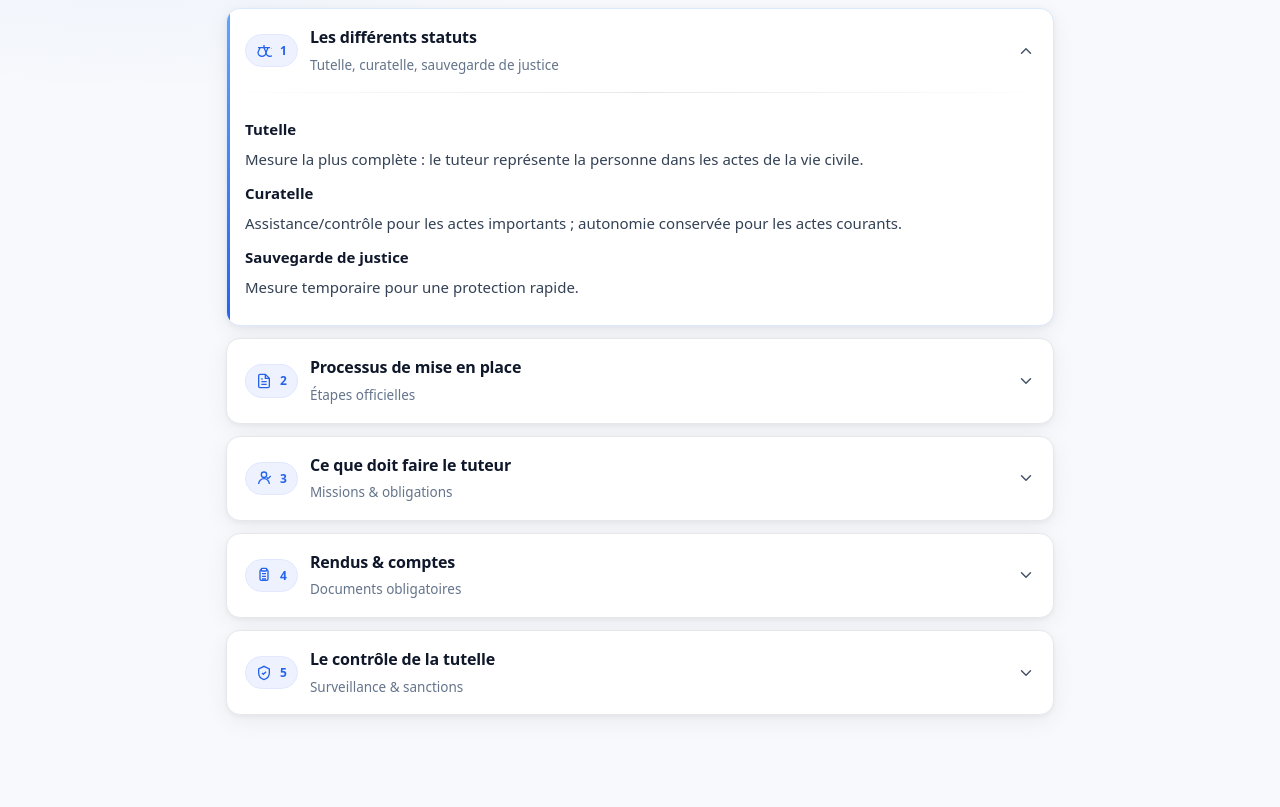
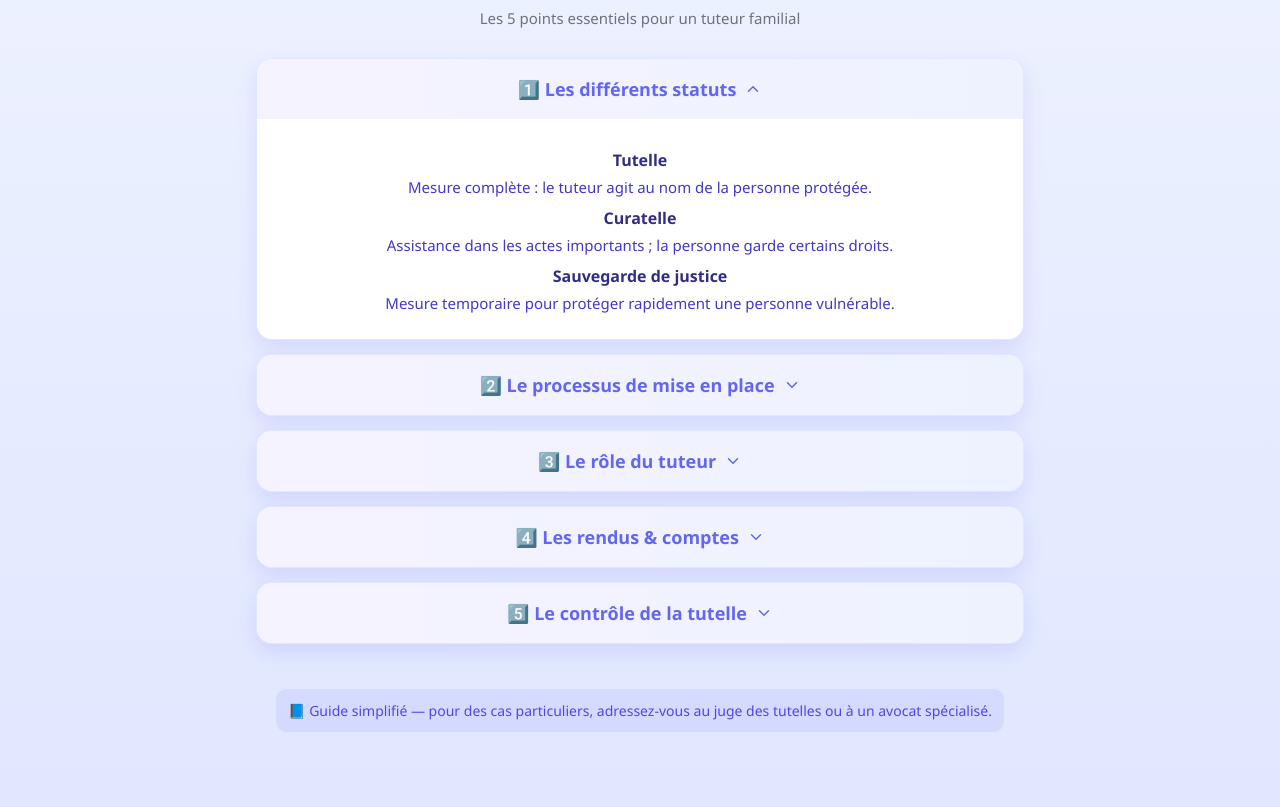
Before and after one commit to Wayz69/gestionadmin, a plain HTML site: page index.html in a window 1280 px wide. Shown: the part 115-922 px from the top of the page. Drawn offline with Linux system fonts and the light colour scheme.

Commit message:
Update index.html

```diff
--- a/index.html
+++ b/index.html
@@ -6,246 +6,225 @@
   <title>Tutelle — 5 points essentiels</title>
   <meta name="description" content="Statuts, processus, missions, rendus et contrôle pour tuteur familial." />
   <style>
-    /* ===== Design tokens (clair & propre) ===== */
+    /* ==== Style global ==== */
     :root{
-      --bg:#f7f9fc;          /* fond très léger */
-      --panel:#ffffff;       /* cartes */
-      --text:#0f172a;        /* slate-900 */
-      --muted:#64748b;       /* slate-500 */
-      --primary:#2563eb;     /* bleu */
-      --primary-contrast:#eef2ff;
-      --border:#e5e7eb;
-      --ring:#93c5fd;
-      --radius:14px;
-      --shadow:0 6px 24px rgba(15,23,42,.06), 0 2px 6px rgba(15,23,42,.05);
+      --bg:#eef2ff; /* fond violet très clair */
+      --panel:#ffffff;
+      --text:#1e1b4b; /* violet profond */
+      --muted:#6b7280;
+      --primary:#6366f1; /* bleu-violet */
+      --border:#e0e7ff;
+      --shadow:0 8px 20px rgba(99,102,241,.15);
+      --radius:16px;
+    }
+    *{box-sizing:border-box}
+    body{
+      margin:0;
+      background:linear-gradient(180deg,#eef2ff 0%,#e0e7ff 100%);
+      font-family:"Segoe UI", system-ui, sans-serif;
+      color:var(--text);
+      -webkit-font-smoothing:antialiased;
+      text-align:center;
+    }
+    h1{
+      margin-top:30px;
+      font-size:clamp(24px,4vw,36px);
+      letter-spacing:-0.02em;
+      color:var(--primary);
+    }
+    .sub{
+      color:var(--muted);
+      font-size:15px;
+      margin-bottom:30px;
     }
 
-    *{box-sizing:border-box}
-    body{
-      margin:0; background:
-        radial-gradient(900px 500px at 10% -10%, rgba(37,99,235,.08), transparent 60%),
-        radial-gradient(700px 400px at 90% -20%, rgba(99,102,241,.08), transparent 60%),
-        var(--bg);
-      color:var(--text);
-      font-family: ui-sans-serif, system-ui, -apple-system, Segoe UI, Roboto, Helvetica, Arial;
-      -webkit-font-smoothing:antialiased; line-height:1.6;
+    /* ==== Conteneur ==== */
+    .wrap{
+      max-width:800px;
+      margin:0 auto;
+      padding:20px 16px 60px;
     }
 
-    /* Conteneur & header */
-    .wrap{max-width:860px; margin:0 auto; padding:28px 16px 64px}
-    .hero{
-      display:flex; align-items:flex-end; justify-content:space-between; gap:12px; flex-wrap:wrap;
-      margin:0 0 18px;
+    /* ==== Boutons ==== */
+    .btns{
+      display:flex;
+      justify-content:center;
+      gap:10px;
+      margin-bottom:20px;
+      flex-wrap:wrap;
     }
-    .title{margin:0; font-weight:800; letter-spacing:-.02em; font-size:clamp(22px,3.2vw,30px)}
-    .subtitle{margin:6px 0 0; color:var(--muted); font-size:14.5px}
-    .actions{display:flex; gap:10px; flex-wrap:wrap}
     .btn{
-      border:1px solid var(--border); background:var(--panel); color:var(--text);
-      padding:9px 12px; border-radius:10px; cursor:pointer; font-size:14px;
-      box-shadow:var(--shadow); transition:transform .15s ease, box-shadow .15s ease, border-color .2s ease;
+      background:var(--primary);
+      color:white;
+      border:none;
+      padding:10px 16px;
+      border-radius:12px;
+      font-size:14px;
+      cursor:pointer;
+      box-shadow:var(--shadow);
+      transition:transform .15s ease, background .2s ease;
     }
-    .btn:hover{ transform:translateY(-1px); box-shadow:0 10px 30px rgba(15,23,42,.08); border-color:#d1d5db }
-    .btn:active{ transform:translateY(0) }
+    .btn:hover{
+      transform:translateY(-2px);
+      background:#4f46e5;
+    }
 
-    /* Accordéons en colonne */
+    /* ==== Cartes ==== */
     details.acc{
       background:var(--panel);
       border:1px solid var(--border);
       border-radius:var(--radius);
       box-shadow:var(--shadow);
-      margin:12px 0; overflow:hidden;
-      transition:border-color .25s ease, box-shadow .25s ease, transform .18s ease;
+      margin:14px 0;
+      overflow:hidden;
+      transition:box-shadow .25s ease, transform .2s ease;
     }
-    details.acc:hover{ transform:translateY(-1px); box-shadow:0 14px 36px rgba(15,23,42,.08) }
-    details.acc[open]{ border-color:#dbeafe } /* bleu pâle quand ouvert */
-
-    /* Bande d’accent à gauche quand ouvert */
-    details.acc[open]::before{
-      content:""; position:absolute; display:block; width:4px; height:100%;
-      background:linear-gradient(180deg, #60a5fa, #2563eb);
-      border-radius:0 6px 6px 0; transform:translateX(-1px);
+    details.acc:hover{
+      transform:translateY(-2px);
+      box-shadow:0 12px 30px rgba(99,102,241,.2);
+    }
+    summary{
+      list-style:none;
+      cursor:pointer;
+      padding:18px 20px;
+      font-weight:600;
+      font-size:18px;
+      color:var(--primary);
+      display:flex;
+      align-items:center;
+      justify-content:center;
+      gap:8px;
+      background:linear-gradient(90deg,#f5f3ff,#eef2ff);
+    }
+    summary::-webkit-details-marker{display:none}
+    .chev{
+      width:18px; height:18px;
+      stroke:var(--primary);
+      transition:transform .2s ease;
+    }
+    details[open] .chev{
+      transform:rotate(180deg);
     }
 
-    /* Position relative pour le ::before */
-    details.acc{ position:relative }
+    /* ==== Contenu ==== */
+    .content{
+      padding:20px 30px;
+      color:var(--text);
+      background:white;
+      animation:fadeIn .3s ease;
+    }
+    .content h3{
+      margin:10px 0 6px;
+      color:#312e81;
+      font-size:16px;
+    }
+    .content p, .content li{
+      color:#4338ca;
+      font-size:15px;
+      margin:6px 0;
+    }
+    .content ol{
+      list-style-position:inside;
+      padding:0;
+    }
 
-    summary{
-      list-style:none; cursor:pointer; user-select:none;
-      display:grid; grid-template-columns:auto 1fr auto; align-items:center; gap:12px;
-      padding:16px 18px;
+    @keyframes fadeIn{
+      from{opacity:0; transform:translateY(-5px);}
+      to{opacity:1; transform:translateY(0);}
     }
-    summary::-webkit-details-marker{display:none}
 
-    /* Pastille numéro + icône */
-    .chip{
-      display:inline-flex; align-items:center; gap:8px; padding:6px 10px;
-      border-radius:999px; background:var(--primary-contrast);
-      color:var(--primary); font-weight:700; font-size:12px; border:1px solid #e0e7ff;
+    /* ==== Note ==== */
+    .note{
+      margin-top:30px;
+      font-size:14px;
+      color:#4f46e5;
+      background:rgba(99,102,241,.1);
+      border:1px solid var(--border);
+      border-radius:12px;
+      padding:12px;
+      display:inline-block;
     }
-    .chip .ic{ width:16px; height:16px; stroke:var(--primary); stroke-width:2; fill:none }
-
-    .head{display:flex; flex-direction:column; gap:4px; min-width:0}
-    .ttl{font-weight:750; font-size:16px; letter-spacing:-.01em}
-    .desc{color:var(--muted); font-size:13.5px; white-space:nowrap; overflow:hidden; text-overflow:ellipsis}
-
-    .chev{ width:18px; height:18px; stroke:#475569; transition:transform .18s ease }
-    details[open] .chev{ transform:rotate(180deg) }
-
-    .bar{height:1px; background:linear-gradient(90deg, transparent, var(--border), transparent)}
-    .content{ padding:14px 18px 18px; color:#334155; font-size:15px }
-    .content h3{ margin:10px 0 6px; font-size:15px; color:#0f172a }
-    .content p{ margin:0 0 8px }
-    .content ol{ margin:6px 0 0 18px }
-
-    /* Petites animations d’apparition pour le contenu */
-    details.acc[open] .content{ animation:fadeIn .25s ease both }
-    @keyframes fadeIn{ from{opacity:0; transform:translateY(-2px)} to{opacity:1; transform:translateY(0)} }
-
-    /* Accessibilité */
-    :focus-visible{ outline:3px solid var(--ring); outline-offset:3px; border-radius:10px }
-    @media (prefers-reduced-motion: reduce){ *{animation:none!important; transition:none!important} }
   </style>
 </head>
 <body>
   <div class="wrap">
-    <div class="hero">
-      <div>
-        <h1 class="title">Tutelle — 5 points essentiels</h1>
-        <p class="subtitle">Gestion administrative pour un tuteur familial</p>
-      </div>
-    </div>
+    <h1>La gestion administrative en cas de tutelle</h1>
+    <p class="sub">Les 5 points essentiels pour un tuteur familial</p>
 
     <!-- 1. Statuts -->
-    <details class="acc" open id="statuts">
-      <summary>
-        <span class="chip">
-          <svg class="ic" viewBox="0 0 24 24"><path d="M3 7h18"/><path d="M6 7l-3 7a6 6 0 0 0 12 0L12 7"/><path d="M18 7l-3 7a6 6 0 0 0 12 0l-3-7"/><path d="M12 3v4"/></svg>
-          1
-        </span>
-        <div class="head">
-          <span class="ttl">Les différents statuts</span>
-          <span class="desc">Tutelle, curatelle, sauvegarde de justice</span>
-        </div>
-        <svg class="chev" viewBox="0 0 24 24" fill="none"><path d="m6 9 6 6 6-6" stroke-width="2" stroke-linecap="round" stroke-linejoin="round"/></svg>
-      </summary>
-      <div class="bar" aria-hidden="true"></div>
+    <details class="acc" open>
+      <summary>1️⃣ Les différents statuts <svg class="chev" viewBox="0 0 24 24" fill="none"><path d="m6 9 6 6 6-6" stroke-width="2" stroke-linecap="round" stroke-linejoin="round"/></svg></summary>
       <div class="content">
         <h3>Tutelle</h3>
-        <p>Mesure la plus complète : le tuteur représente la personne dans les actes de la vie civile.</p>
+        <p>Mesure complète : le tuteur agit au nom de la personne protégée.</p>
         <h3>Curatelle</h3>
-        <p>Assistance/contrôle pour les actes importants ; autonomie conservée pour les actes courants.</p>
+        <p>Assistance dans les actes importants ; la personne garde certains droits.</p>
         <h3>Sauvegarde de justice</h3>
-        <p>Mesure temporaire pour une protection rapide.</p>
+        <p>Mesure temporaire pour protéger rapidement une personne vulnérable.</p>
       </div>
     </details>
 
     <!-- 2. Processus -->
-    <details class="acc" id="processus">
-      <summary>
-        <span class="chip">
-          <svg class="ic" viewBox="0 0 24 24"><path d="M14 2H6a2 2 0 0 0-2 2v16a2 2 0 0 0 2 2h12a2 2 0 0 0 2-2V8z"/><path d="M14 2v6h6"/><path d="M16 13H8"/><path d="M16 17H8"/><path d="M10 9H8"/></svg>
-          2
-        </span>
-        <div class="head">
-          <span class="ttl">Processus de mise en place</span>
-          <span class="desc">Étapes officielles</span>
-        </div>
-        <svg class="chev" viewBox="0 0 24 24" fill="none"><path d="m6 9 6 6 6-6" stroke-width="2" stroke-linecap="round" stroke-linejoin="round"/></svg>
-      </summary>
-      <div class="bar"></div>
+    <details class="acc">
+      <summary>2️⃣ Le processus de mise en place <svg class="chev" viewBox="0 0 24 24" fill="none"><path d="m6 9 6 6 6-6" stroke-width="2" stroke-linecap="round" stroke-linejoin="round"/></svg></summary>
       <div class="content">
         <ol>
-          <li><strong>Demande au juge des tutelles</strong> (personne, proche, procureur)</li>
-          <li><strong>Certificat médical</strong> (médecin inscrit sur liste du procureur)</li>
-          <li><strong>Audition</strong> (sauf impossibilité médicale)</li>
-          <li><strong>Décision</strong> (mesure adaptée & désignation du tuteur/curateur)</li>
+          <li><strong>Demande au juge des tutelles</strong> par un proche ou un médecin.</li>
+          <li><strong>Certificat médical</strong> attestant la nécessité de la mesure.</li>
+          <li><strong>Audition de la personne</strong> par le juge.</li>
+          <li><strong>Décision</strong> de mise sous tutelle et désignation du tuteur.</li>
         </ol>
       </div>
     </details>
 
     <!-- 3. Missions -->
-    <details class="acc" id="missions">
-      <summary>
-        <span class="chip">
-          <svg class="ic" viewBox="0 0 24 24"><path d="M20 21a8 8 0 1 0-16 0"/><circle cx="12" cy="7" r="4"/><path d="m16 11 2 2 4-4"/></svg>
-          3
-        </span>
-        <div class="head">
-          <span class="ttl">Ce que doit faire le tuteur</span>
-          <span class="desc">Missions & obligations</span>
-        </div>
-        <svg class="chev" viewBox="0 0 24 24" fill="none"><path d="m6 9 6 6 6-6" stroke-width="2" stroke-linecap="round" stroke-linejoin="round"/></svg>
-      </summary>
-      <div class="bar"></div>
+    <details class="acc">
+      <summary>3️⃣ Le rôle du tuteur <svg class="chev" viewBox="0 0 24 24" fill="none"><path d="m6 9 6 6 6-6" stroke-width="2" stroke-linecap="round" stroke-linejoin="round"/></svg></summary>
       <div class="content">
-        <h3>Gestion des biens</h3>
-        <p>Administration courante ; autorisation du juge pour les actes de disposition (vente, donation…).</p>
-        <h3>Protection de la personne</h3>
-        <p>Bien-être, santé, logement, décisions de soins.</p>
-        <h3>Gestion administrative</h3>
-        <p>Démarches, factures, comptes, tenue d’une comptabilité fiable.</p>
-        <h3>Respect de la personne</h3>
-        <p>Consulter autant que possible et respecter les souhaits compatibles avec l’intérêt de la personne.</p>
+        <p>Le tuteur veille aux intérêts de la personne protégée :</p>
+        <ul>
+          <li>Gérer les biens et les finances.</li>
+          <li>Assurer le bien-être, la santé et le logement.</li>
+          <li>Tenir à jour les comptes et les justificatifs.</li>
+          <li>Agir toujours dans l’intérêt de la personne.</li>
+        </ul>
       </div>
     </details>
 
     <!-- 4. Rendus -->
-    <details class="acc" id="rendus">
-      <summary>
-        <span class="chip">
-          <svg class="ic" viewBox="0 0 24 24"><rect x="8" y="2" width="8" height="4" rx="1"/><path d="M9 4H8a2 2 0 0 0-2 2v12a2 2 0 0 0 2 2h8a2 2 0 0 0 2-2V6a2 2 0 0 0-2-2h-1"/><path d="M9 10h6"/><path d="M9 14h6"/><path d="M9 18h6"/></svg>
-          4
-        </span>
-        <div class="head">
-          <span class="ttl">Rendus & comptes</span>
-          <span class="desc">Documents obligatoires</span>
-        </div>
-        <svg class="chev" viewBox="0 0 24 24" fill="none"><path d="m6 9 6 6 6-6" stroke-width="2" stroke-linecap="round" stroke-linejoin="round"/></svg>
-      </summary>
-      <div class="bar"></div>
+    <details class="acc">
+      <summary>4️⃣ Les rendus & comptes <svg class="chev" viewBox="0 0 24 24" fill="none"><path d="m6 9 6 6 6-6" stroke-width="2" stroke-linecap="round" stroke-linejoin="round"/></svg></summary>
       <div class="content">
         <h3>Inventaire initial</h3>
-        <p>Dans les 3 mois : biens mobiliers et immobiliers.</p>
+        <p>Doit être réalisé dans les 3 mois suivant la désignation.</p>
         <h3>Compte de gestion annuel</h3>
-        <p>Recettes/dépenses + justificatifs, remis chaque année au greffe.</p>
+        <p>Détaille les recettes et dépenses avec justificatifs.</p>
         <h3>Compte de fin de gestion</h3>
-        <p>Bilan final à la fin de la mesure (décès, mainlevée, changement de tuteur).</p>
+        <p>Présenté à la fin de la mesure (mainlevée, décès…).</p>
       </div>
     </details>
 
     <!-- 5. Contrôle -->
-    <details class="acc" id="controle">
-      <summary>
-        <span class="chip">
-          <svg class="ic" viewBox="0 0 24 24"><path d="M12 22c6-2 8-5.5 8-10V6l-8-4-8 4v6c0 4.5 2 8 8 10z"/><path d="M9 12l2 2 4-4"/></svg>
-          5
-        </span>
-        <div class="head">
-          <span class="ttl">Le contrôle de la tutelle</span>
-          <span class="desc">Surveillance & sanctions</span>
-        </div>
-        <svg class="chev" viewBox="0 0 24 24" fill="none"><path d="m6 9 6 6 6-6" stroke-width="2" stroke-linecap="round" stroke-linejoin="round"/></svg>
-      </summary>
-      <div class="bar"></div>
+    <details class="acc">
+      <summary>5️⃣ Le contrôle de la tutelle <svg class="chev" viewBox="0 0 24 24" fill="none"><path d="m6 9 6 6 6-6" stroke-width="2" stroke-linecap="round" stroke-linejoin="round"/></svg></summary>
       <div class="content">
-        <h3>Contrôle par le juge</h3>
-        <p>Vérifie les comptes, peut demander pièces et explications.</p>
-        <h3>Rôle du greffe</h3>
-        <p>Suivi administratif et contrôle de la régularité des documents.</p>
-        <h3>Subrogé tuteur</h3>
-        <p>Surveille certains actes et contresigne si nécessaire.</p>
+        <h3>Contrôle du juge</h3>
+        <p>Vérifie régulièrement les comptes et la gestion.</p>
+        <h3>Rôle du greffier</h3>
+        <p>Suit l’exactitude administrative des documents.</p>
         <h3>Sanctions</h3>
-        <p>Remplacement, réparation financière, voire poursuites pénales en cas de manquement grave.</p>
+        <p>Remplacement du tuteur ou poursuites en cas de faute.</p>
       </div>
     </details>
+
+    <p class="note">📘 Guide simplifié — pour des cas particuliers, adressez-vous au juge des tutelles ou à un avocat spécialisé.</p>
   </div>
 
   <script>
     // Boutons Tout ouvrir / Tout fermer
-    const cards = () => Array.from(document.querySelectorAll('details.acc'));
-    document.getElementById('openAll').addEventListener('click', () => cards().forEach(d => d.open = true));
-    document.getElementById('closeAll').addEventListener('click', () => cards().forEach(d => d.open = false));
+    const all = () => Array.from(document.querySelectorAll("details.acc"));
+    document.getElementById("openAll").onclick = () => all().forEach(d => d.open = true);
+    document.getElementById("closeAll").onclick = () => all().forEach(d => d.open = false);
   </script>
 </body>
 </html>
```
